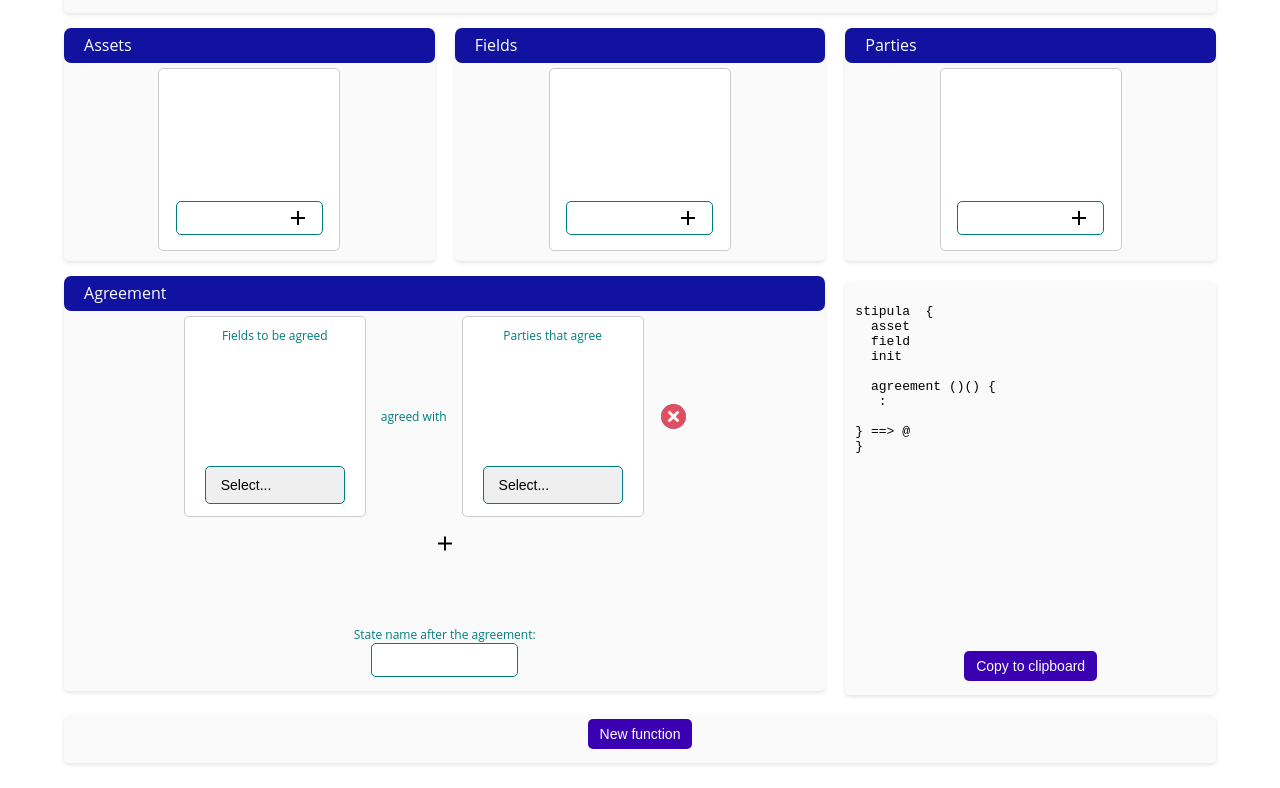
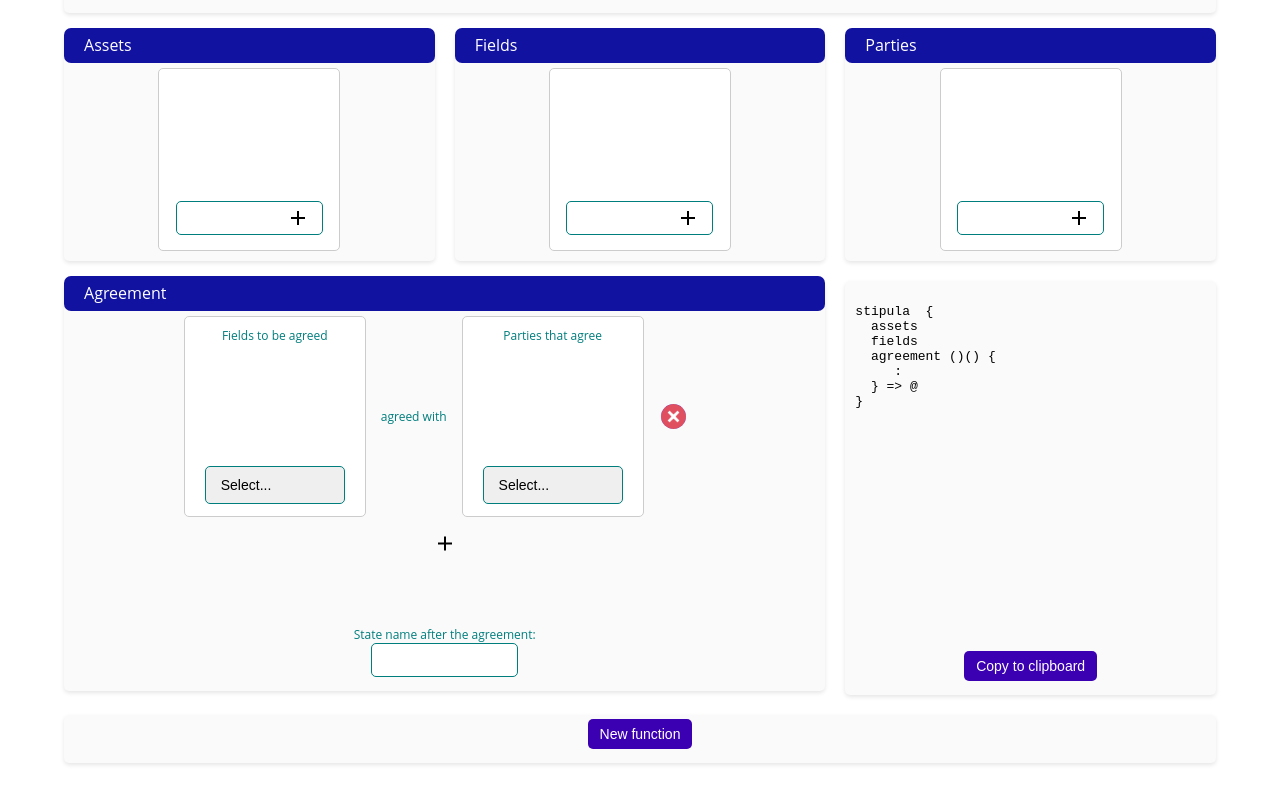
Before and after one commit to stipula-language/stipula-editor, a React (Create React App) app: page / in a window 1280 px wide. Shown: the part 505-1293 px from the top of the page. Built offline with nearby package versions, Linux system fonts and the light colour scheme.

Commit message:
Updated Contract.js with the correct syntax of Stipula

```diff
--- a/src/components/Contract.js
+++ b/src/components/Contract.js
@@ -73,7 +73,7 @@ function printActions(ac, i, tab) {
       case "WHEN1":
         act += "now + " + ac[i].par1 + " >> @" + ac[i].par2 + " {";
         act += printActions(ac[i].ifThen, 0, tab + tab).slice(0, -3) + "\n";
-        act += tab + "} ==> @" + ac[i].par3;
+        act += tab + "} => @" + ac[i].par3;
         break;
       case "WHEN2":
         act += ac[i].par1 + " >> @" + ac[i].par2 + " {";
@@ -82,12 +82,12 @@ function printActions(ac, i, tab) {
           (ac[i].elseThen.length > 0
             ? tab + "else {\n" + printActions(ac[i].elseThen, 0, tab + tab)
             : "");
-        act += tab + "} ==> @" + ac[i].par3;
+        act += tab + "} => @" + ac[i].par3;
         break;
     }
     if (i == ac.length - 1 && ac[i].type != "WHEN1" && ac[i].type != "WHEN2") {
       act = "\n" + act;
-      act += ";\n_";
+    //  act += ";\n_";
     } else if (i == ac.length - 1) {
       act = ";\n" + act;
     } else {
@@ -101,7 +101,7 @@ function printFunctions(functions) {
   var fun = "";
   functions.map((el) => {
     fun +=
-      "\n\n@" +
+      "\n\n" + tab + "@" +
       el.fromState.join("@") +
       " " +
       el.caller +
@@ -126,7 +126,7 @@ function printFunctions(functions) {
       fun += ")";
     }
     if (!el.isHO)
-      fun += "{" + printActions(el.actions, 0, tab) + "\n} ==> @" + el.toState;
+      fun += "{" + printActions(el.actions, 0, tab + tab) + "\n" + tab + "} => @" + el.toState;
     else fun += "([ " + el.HOinput + ".stipula ])";
   });
   return fun;
@@ -135,7 +135,7 @@ export function getCodeHOinput(HOinput) {
   var tab = "  ";
   var assets =
     HOinput.assets.length > 0
-      ? "asset " + HOinput.assets.join(", ") + "\n"
+      ? "assets " + HOinput.assets.join(", ") + "\n"
       : "";
   var fields =
     HOinput.fields.length > 0
@@ -149,8 +149,8 @@ export function getCodeHOinput(HOinput) {
   var actions =
     HOinput.actions.length > 0
       ? "\n\n{" +
-        printActions(HOinput.actions, 0, tab) +
-        "\n} ==> @" +
+        printActions(HOinput.actions, 0, tab ) +
+        "\n} => @" +
         HOinput.toState +
         "\n"
       : "";
@@ -167,17 +167,17 @@ export function getCode(contract) {
   var tab = "  ";
 
   // AGREEMENT
-  var assets = "asset " + contract.assets.join(", ");
+  var assets = "assets " + contract.assets.join(", ");
 
-  var fields = "field " + contract.fields.join(", ");
+  var fields = "fields " + contract.fields.join(", ");
 
   var agreement = "agreement (" + contract.parties.join(", ");
-  agreement += ")(" + contract.fields.join(", ") + ") {\n" + tab;
+  agreement += ")(" + contract.fields.join(", ") + ") {\n" ;
   contract.agreements.map((ag) => {
-    agreement += ag.parties.join(", ") + " : " + ag.fields.join(", ") + "\n";
+    agreement += tab + tab + ag.parties.join(", ") + " : " + ag.fields.join(", ") + "\n";
   });
   var fun = printFunctions(contract.functions);
-  agreement += "\n} ==> @" + contract.firstState;
+  agreement +=  tab + "} => @" + contract.firstState;
 
   //FUNCTIONS
 
@@ -191,10 +191,6 @@ export function getCode(contract) {
     tab +
     fields +
     "\n" +
-    tab +
-    "init " +
-    contract.firstState +
-    "\n\n" +
     tab +
     agreement +
     fun +
```
